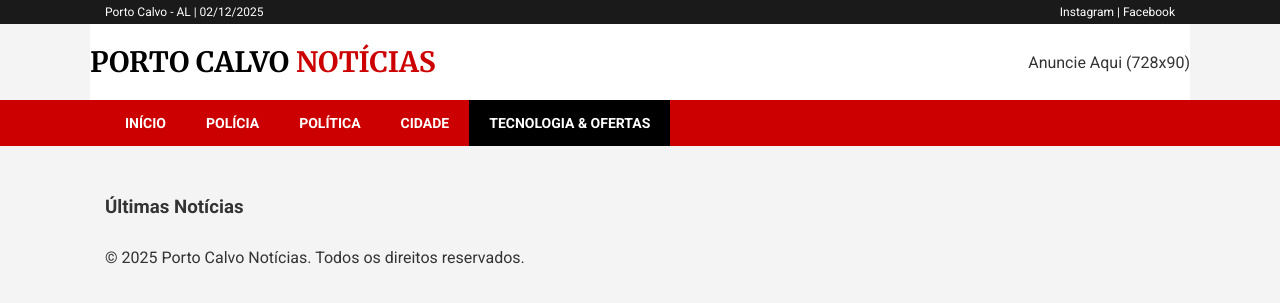
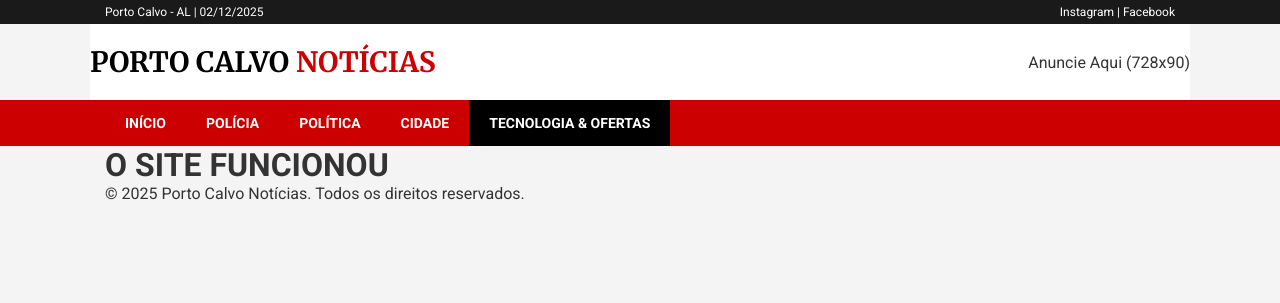
Before and after one commit to silviosantospc/portocalvo-noticias-site, a Jekyll site: the page built from index.html, in a window 1280 px wide. Shown: the top 303 px of the page. Built offline with Jekyll 4.4.1, drawn with Linux system fonts in a browser that asks for light colours.

Commit message:
Update index.html

```diff
--- a/index.html
+++ b/index.html
@@ -1,31 +1,5 @@
 ---
 layout: default
-title: Home
+title: Teste
 ---
-<section class="hero-section">
-  {% for post in site.posts limit:1 %}
-  <div class="hero-main">
-    <a href="{{ post.url }}">
-      <img src="{{ post.image }}" alt="{{ post.title }}">
-      <div class="hero-text">
-        <span class="tag">{{ post.category }}</span>
-        <h2>{{ post.title }}</h2>
-      </div>
-    </a>
-  </div>
-  {% endfor %}
-</section>
-
-<div class="content-wrapper">
-  <div class="main-column">
-    <h3>Últimas Notícias</h3>
-    <div class="news-list">
-      {% for post in site.posts offset:1 %}
-      <article class="news-card">
-         <h2><a href="{{ post.url }}">{{ post.title }}</a></h2>
-         <p>{{ post.description }}</p>
-      </article>
-      {% endfor %}
-    </div>
-  </div>
-</div>
+<h1>O SITE FUNCIONOU</h1>
```
